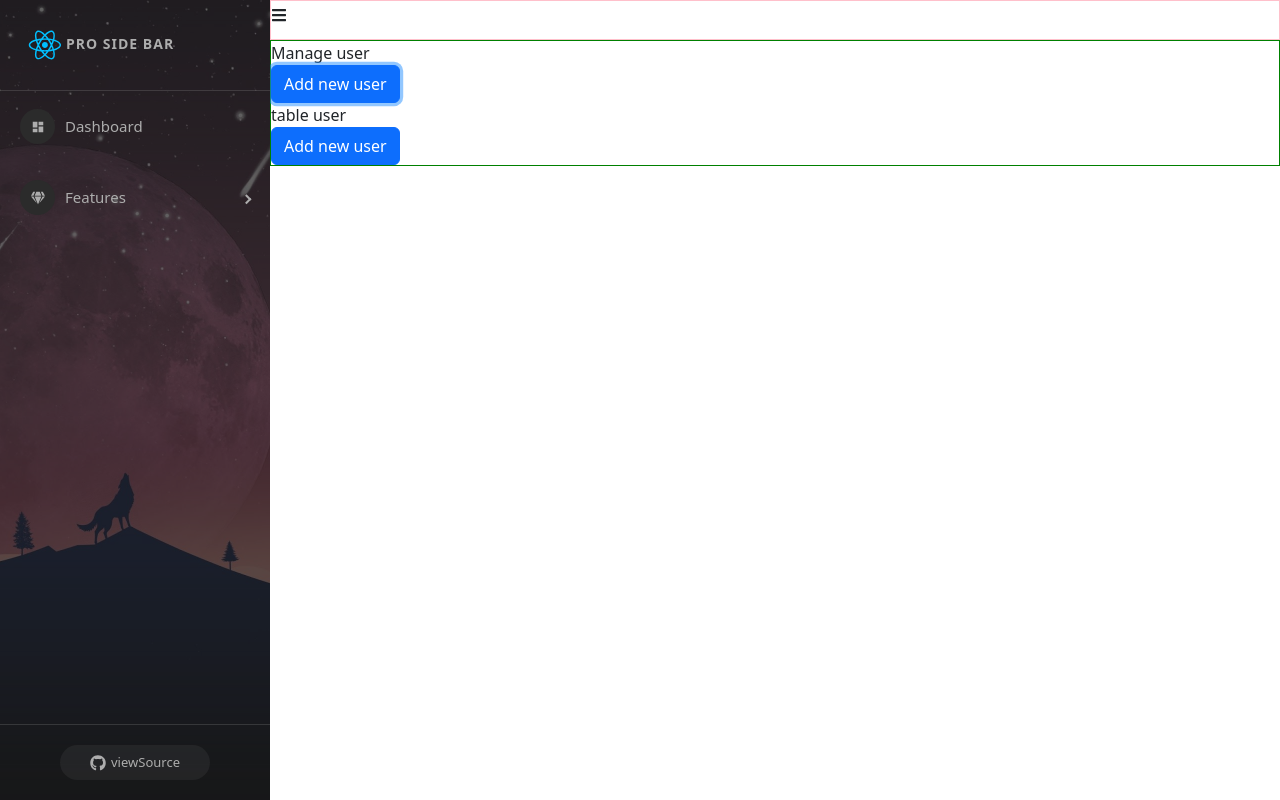
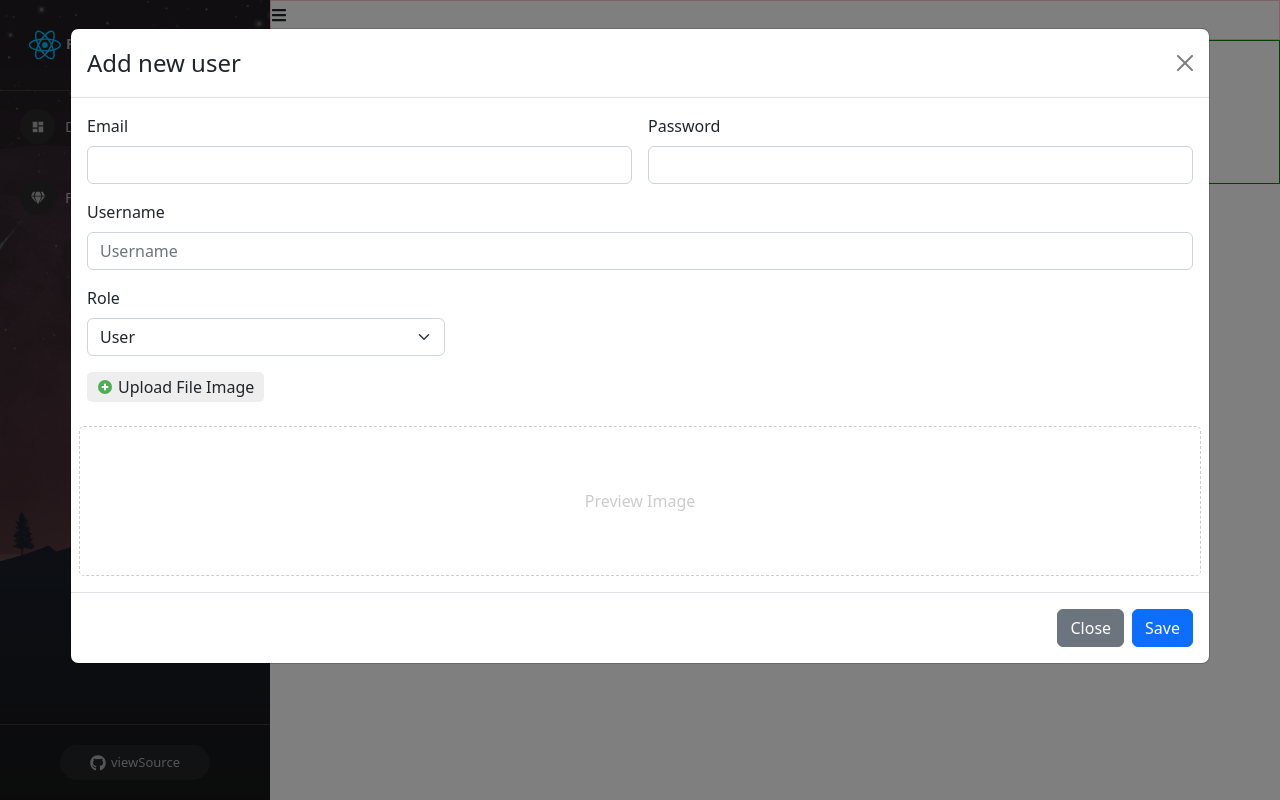
Before and after one commit to vtthoapl/test-demo-react, a React (Create React App) app: page /admins/manage-users in a window 1280 px wide. Both pictures are taken after a click on the button "Add new user". Built offline with nearby package versions, Linux system fonts and the light colour scheme.

Commit message:
create user API

```diff
--- a/src/components/Admin/Content/ManageUser.js
+++ b/src/components/Admin/Content/ManageUser.js
@@ -1,19 +1,21 @@
 import ModalCreateUser from './ModalCreateUser';
-import './ManageUser.scss';
+import './ManageUser.scss'
+import { FcPlus } from 'react-icons/fc';
+import { useState } from 'react';
 
 const ManageUser = (props) => {
+  const [showModalCreateUser, setShowModalCreateUser] = useState(false)
   return (
     <div className="manage-user-container">
       <div className="title">
-      Manage user
+        <FcPlus /> Manage user
       </div>
       <div className="user-content">
         <div className="btn-add-new">
-          <button className='btn btn-primary'>Add new user</button>
+          <button className="btn btn-primary" onClick={()=> setShowModalCreateUser(true)}>Add new user</button>
         </div>
-        <div className="table-users-container">table user
-        </div>
-      <ModalCreateUser />
+        <div className="table-users-container">table user</div>
+        <ModalCreateUser show={showModalCreateUser} setShow = {setShowModalCreateUser}/>
       </div>
     </div>
   );
--- a/src/components/Admin/Content/ManageUser.scss
+++ b/src/components/Admin/Content/ManageUser.scss
@@ -1,5 +1,5 @@
-.manager-user-container{
-    padding: 10px;
+.manage-user-container{
+     padding: 10px;
     .user-content{
        .btn-add-new{
         margin: 15px 0;
--- a/src/components/Admin/Content/ModalCreateUser.js
+++ b/src/components/Admin/Content/ModalCreateUser.js
@@ -2,12 +2,20 @@ import React, { useState } from 'react';
 import Button from 'react-bootstrap/Button';
 import Modal from 'react-bootstrap/Modal';
 import { FcPlus } from 'react-icons/fc';
+import axios from 'axios';
 
 const ModalCreateUser = (props) => {
-  const [show, setShow] = useState(false);
+  const { show, setShow } = props;
+  const handleClose = () => {
+    setShow(false)
+    setEmail('')
+    setPassword('')
+    setUsername('')
+    setRole('USER')
+    setImage('')
+    setPreviewImage('')
+  };
 
-  const handleClose = () => setShow(false);
-  const handleShow = () => setShow(true);
   const [email, setEmail] = useState('');
   const [password, setPassword] = useState('');
   const [username, setUsername] = useState('');
@@ -16,19 +24,36 @@ const ModalCreateUser = (props) => {
   const [previewImage, setPreviewImage] = useState('');
 
   const handleUploadImage = (event) => {
-    if(event.target && event.target.files && event.target.files[0]){
-        setPreviewImage(URL.createObjectURL(event.target.files[0]));
-        setImage(event.target.files[0])
+    if (event.target && event.target.files && event.target.files[0]) {
+      setPreviewImage(URL.createObjectURL(event.target.files[0]));
+      setImage(event.target.files[0]);
     } else {
-        /* setPreviewImage('') */
+      /* setPreviewImage('') */
     }
+  };
+  const handleSubmitUser = async () => {
+    //validate
+
+    //call API
+    const data = new FormData();
+    data.append('email', email);
+    data.append('password', password);
+    data.append('username', username);
+    data.append('role', role);
+    data.append('userImage', image);
+
+    const res = await axios.post(
+      'http://localhost:8081/api/v1/participant',
+      data
+    );
+    console.log('check>>>>', res);
   };
 
   return (
     <>
-      <Button variant="primary" onClick={handleShow}>
-        Add new user
-      </Button>
+      {/*  <Button variant="primary" onClick={handleShow}>
+        Launch modal
+      </Button> */}
       <Modal
         show={show}
         onHide={handleClose}
@@ -101,10 +126,10 @@ const ModalCreateUser = (props) => {
           </form>
         </Modal.Body>
         <Modal.Footer>
-          <Button variant="secondary" onClick={handleClose}>
+          <Button variant="secondary" onClick={()=>handleClose()}>
             Close
           </Button>
-          <Button variant="primary" onClick={handleClose}>
+          <Button variant="primary" onClick={() => handleSubmitUser()}>
             Save
           </Button>
         </Modal.Footer>
```
